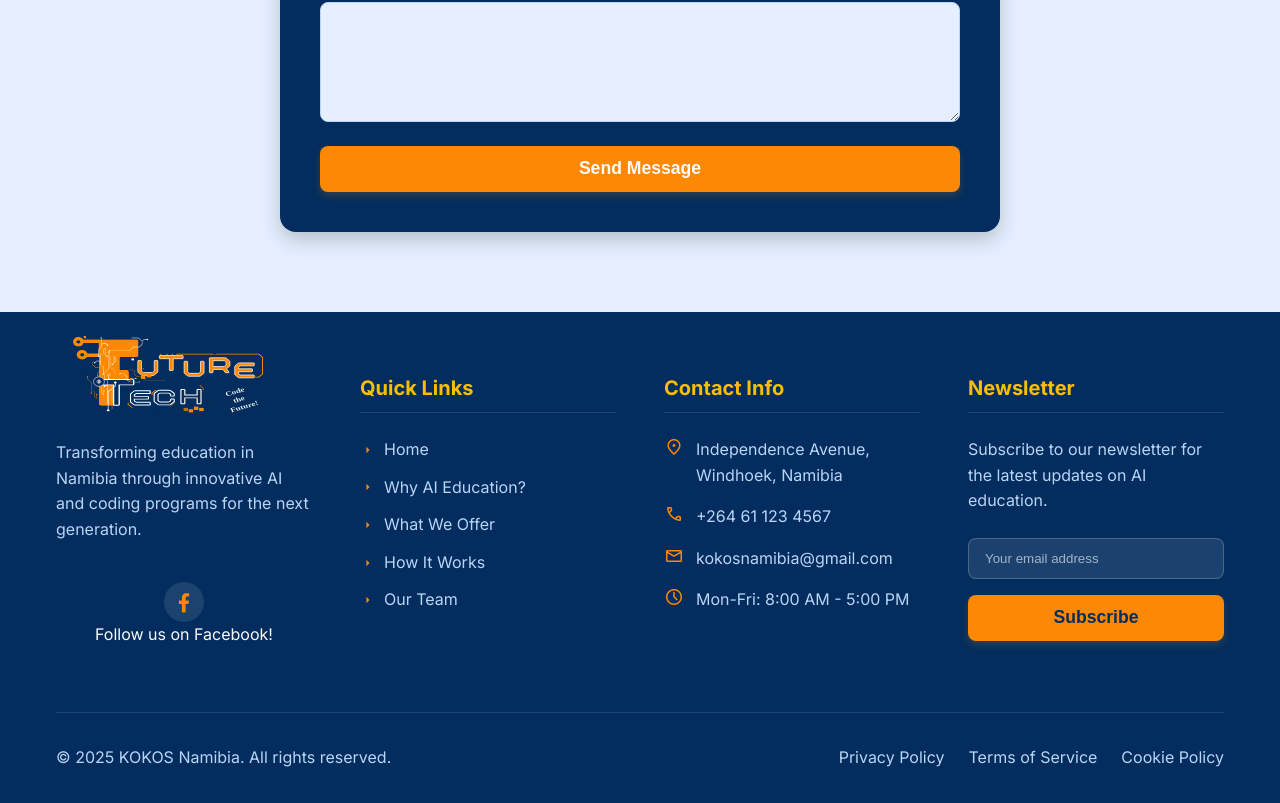
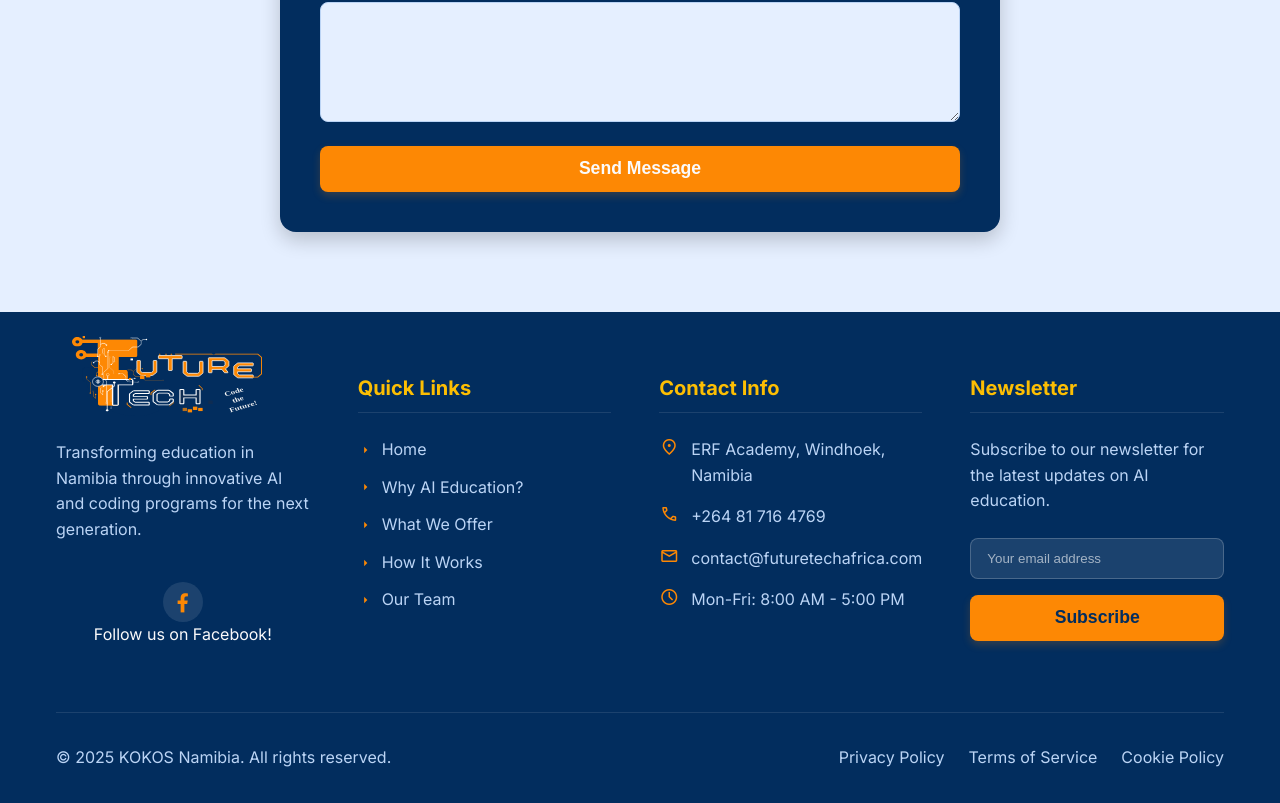
Before and after one commit to brianronock/kokos, a Vue app: page / in a window 1280 px wide. Shown: the part 8016-8819 px from the top of the page. Built offline with nearby package versions, Linux system fonts and the light colour scheme.

Commit message:
edit facebook

```diff
--- a/src/components/Footer.vue
+++ b/src/components/Footer.vue
@@ -15,7 +15,7 @@
             programs for the next generation.
           </p>
           <a
-            href="https://www.facebook.com/profile.php?id=61577711432846"
+            href="https://www.facebook.com/profile.php?id=61577846649405"
             class="social-link-wrapper"
             target="_blank"
             rel="noopener"
@@ -68,15 +68,15 @@
           <ul class="contact-info">
             <li>
               <span class="material-symbols-outlined">location_on</span>
-              Independence Avenue, Windhoek, Namibia
+              ERF Academy, Windhoek, Namibia
             </li>
             <li>
               <span class="material-symbols-outlined">phone</span>
-              +264 61 123 4567
+              +264 81 716 4769
             </li>
             <li>
               <span class="material-symbols-outlined">email</span>
-              kokosnamibia@gmail.com
+              contact@futuretechafrica.com
             </li>
             <li>
               <span class="material-symbols-outlined">schedule</span>
```
